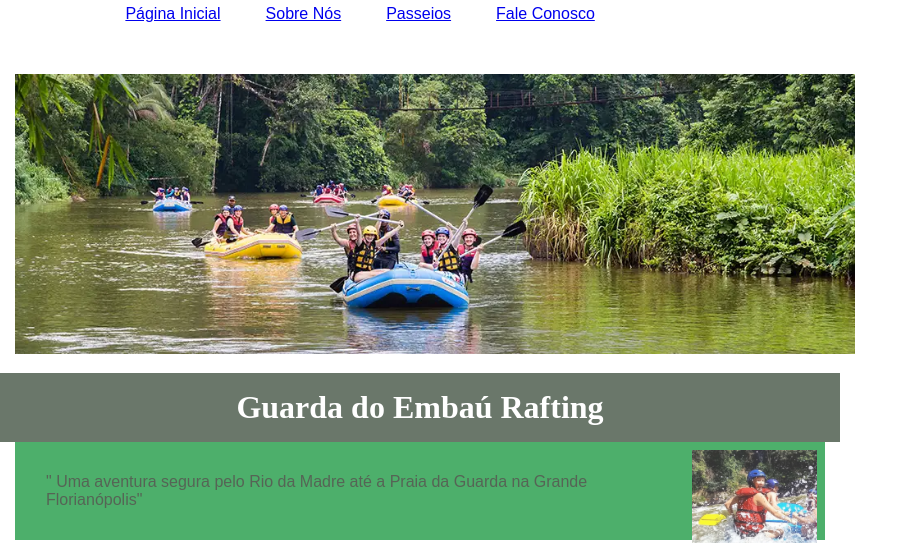
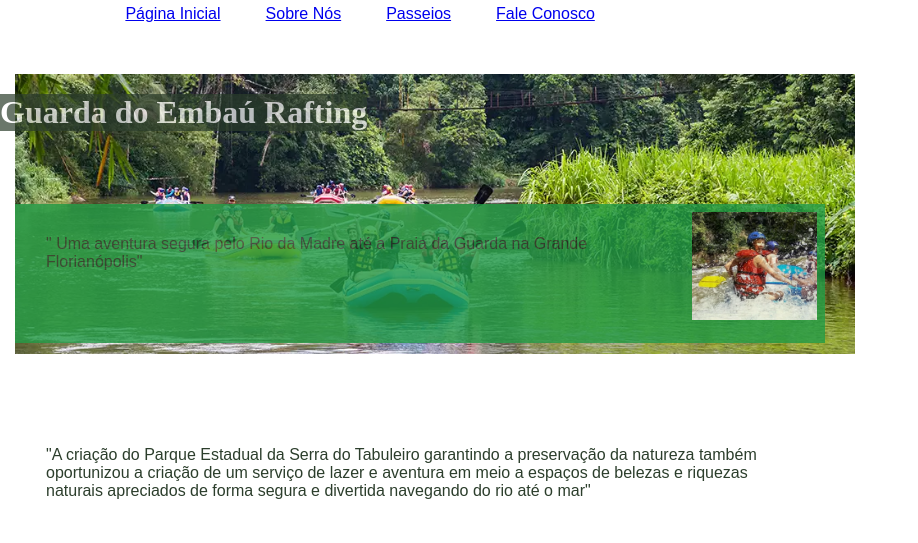
Before and after one commit to Taktiger70/wdd130, a plain HTML site: page wwr/sobre.html in a window 1280 px wide. Shown: the part 272-815 px from the top of the page, without its empty margins (0-918 px from the left). Drawn offline with Linux system fonts and the light colour scheme; files whose address does not match are found by name.

Commit message:
Correção Auditoria

```diff
--- a/wwr/estilos/rafting.css
+++ b/wwr/estilos/rafting.css
@@ -69,16 +69,15 @@ article {
 .hero img {
     position: relative;
     width: 840px;
-    float: center;
     margin: 5px 5px 5px 5px;
     border: 3px;
     margin: 0 0 15px 15px;
 }
 
 h1 {
+    position: absolute;
     top: 20px;
     width: 50;
-    padding: 16px;
     text-align: center;
     opacity: 0.7;
     background-color: var(--cor-destaque1);
@@ -87,7 +86,7 @@ h1 {
 }
 
 .hero article {
-    position: relative;
+    position: absolute;
     bottom: 15px;
     left: 0;
     right: 0;
```
